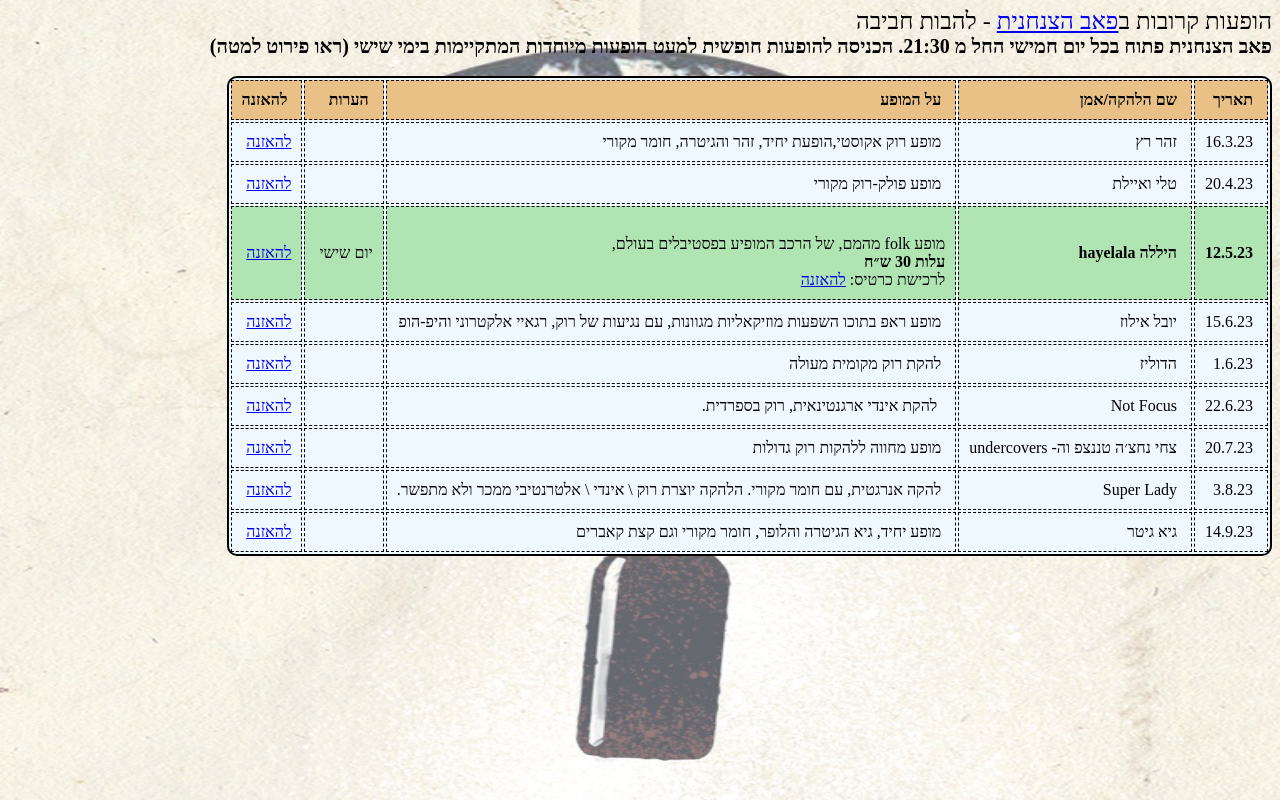
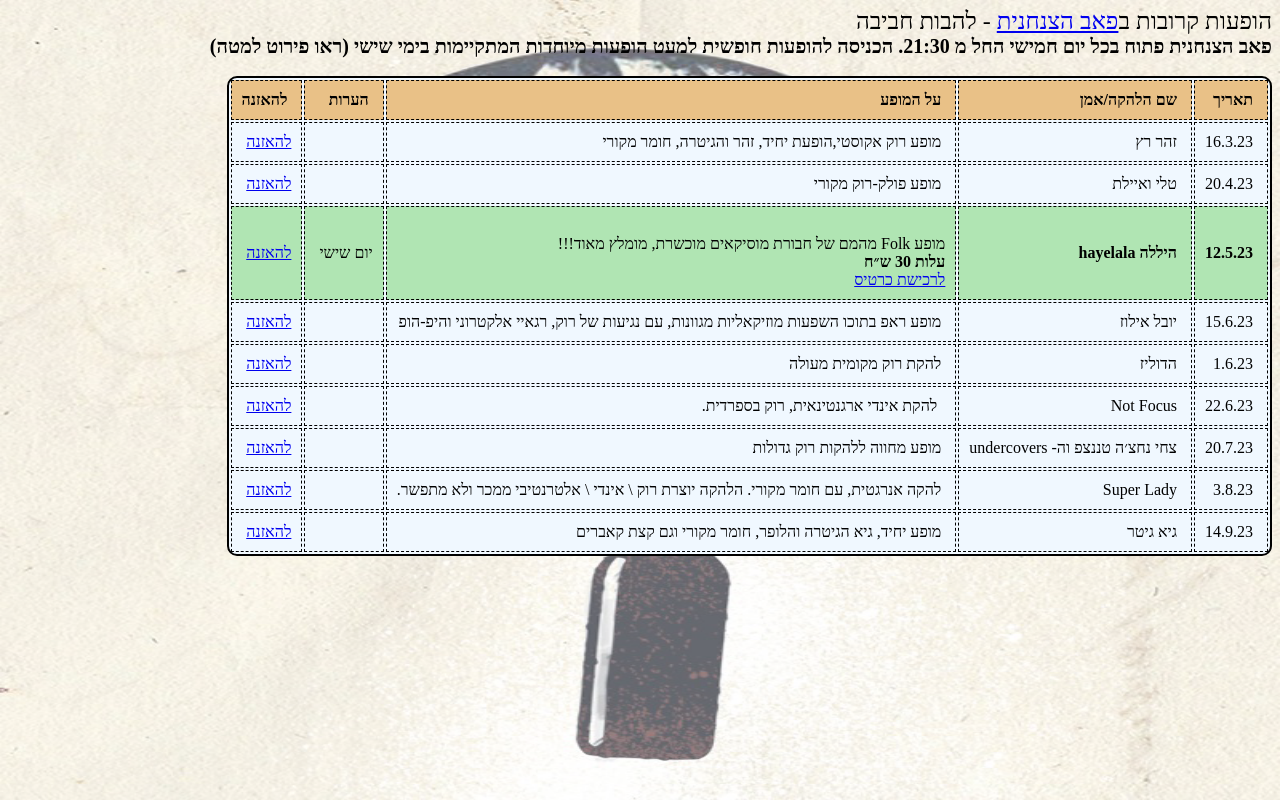
Before and after one commit to erezoren/zanhanitshows, a website built with Parcel: page index.html in a window 1280 px wide. Built offline with nearby package versions, Linux system fonts and the light colour scheme.

```diff
--- a/index.html
+++ b/index.html
@@ -46,13 +46,13 @@
       <td><strong>&nbsp;12.5.23</strong></td>
       <td><strong>&nbsp;היללה hayelala</strong></td>
       <td>&nbsp;
-        <div id="pastingspan1">מופע folk מהמם, של הרכב המופיע בפסטיבלים בעולם,</div>
+        <div id="pastingspan1">מופע Folk מהמם של חבורת מוסיקאים מוכשרת, מומלץ מאוד!!!</div>
         <div id="pastingspan1"><strong> עלות 30 ש״ח</strong></div>
-        <div id="pastingspan1">לרכישת כרטיס: <a href="https://www.coing.co/u/6be7e0b51d" target="_blank">להאזנה</a></div>
+        <div id="pastingspan1"> <a href="https://www.coing.co/u/6be7e0b51d" target="_blank">לרכישת כרטיס</a></div>
         <div></div>
       </td>
       <td>יום שישי&nbsp;</td>
-      <td><a href="https://www.youtube.com/watch?v=JGAX4xZ9ANE" target="_blank">להאזנה</a></td>
+      <td><a href="https://open.spotify.com/album/3j56iObiy72fUvNhIzAqZW?si=XsKICQ3VQkSPeBHYFMav7Q" target="_blank">להאזנה</a></td>
     </tr>
     <tr>
       <td>&nbsp;15.6.23</td>
```
